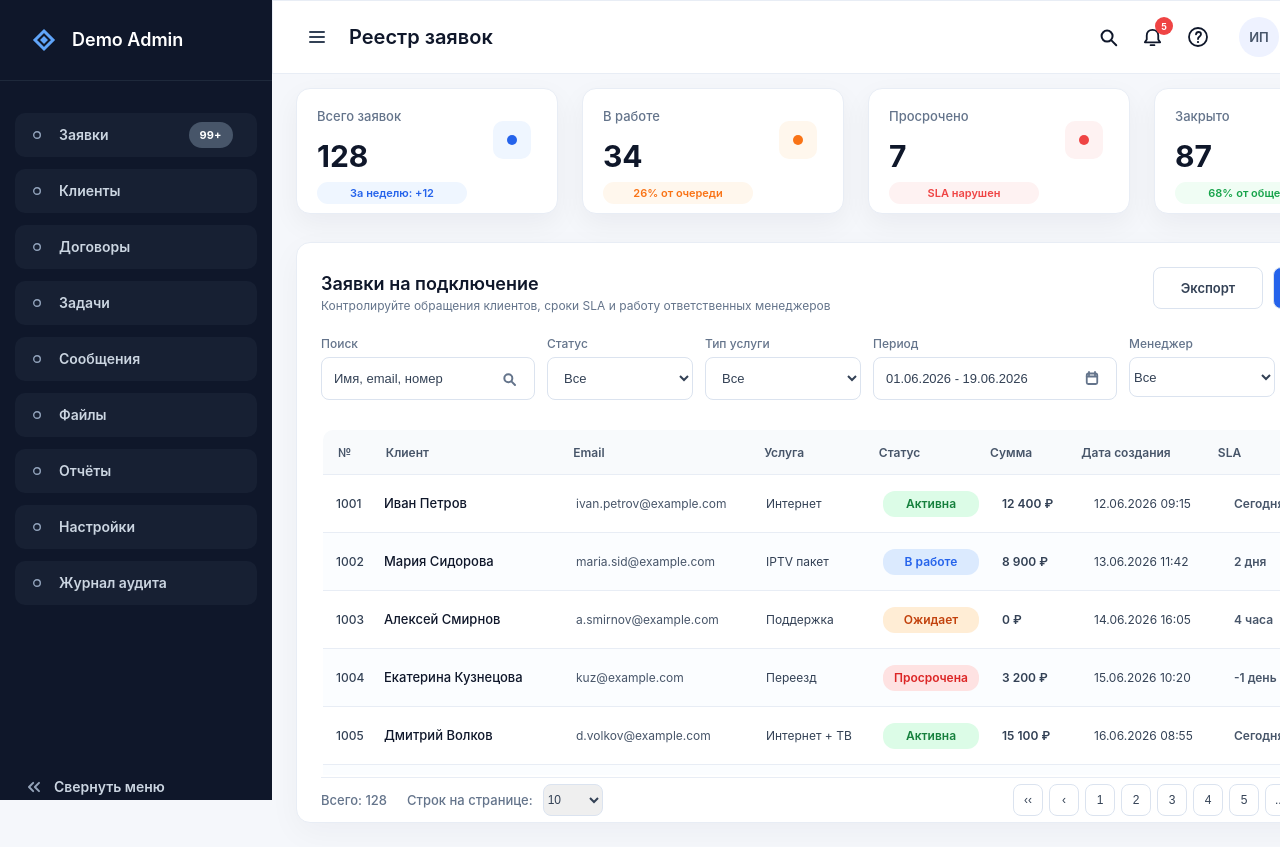
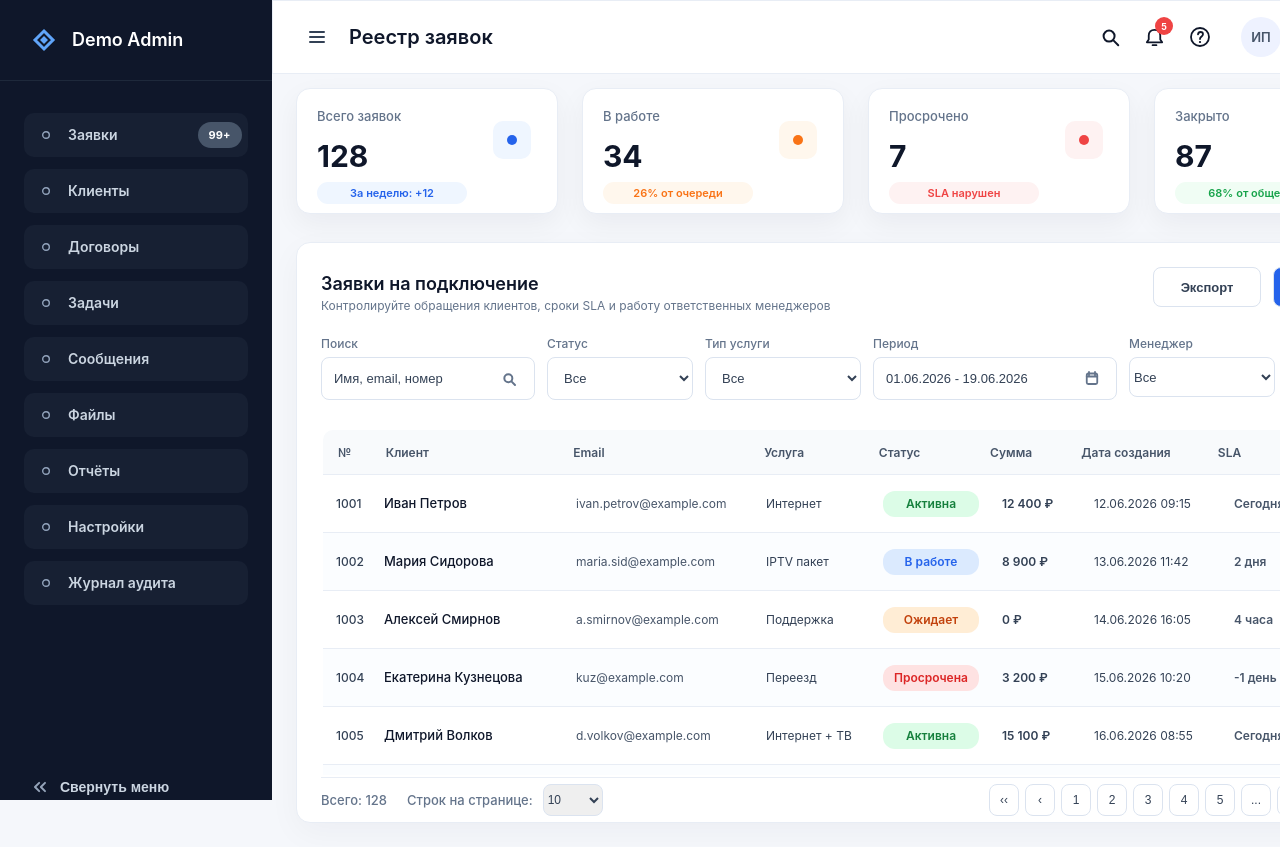
Before and after one commit to xxAksx/Test_task, a plain HTML site: page index.html in a window 1280 px wide. Shown: the top 847 px of the page. Drawn offline with Linux system fonts and the light colour scheme.

Commit message:
add button in main and aside, create wrappers in aside and footer

```diff
--- a/index.html
+++ b/index.html
@@ -23,76 +23,79 @@
             <span>Demo Admin</span>
         </div>
         <nav>
-            <span class="sidebar-item">
+            <button class="sidebar-item">
                 <svg xmlns="http://www.w3.org/2000/svg" width="8" height="8" viewBox="0 0 8 8" fill="none">
                     <circle cx="4" cy="4" r="3.3" stroke="#93A4BD" stroke-width="1.4"/>
                 </svg>
                 Заявки
                 <span class="menu-indicator">99+</span>
-            </span>
-            <span class="sidebar-item">
+            </button>
+            <button class="sidebar-item">
                 <svg xmlns="http://www.w3.org/2000/svg" width="8" height="8" viewBox="0 0 8 8" fill="none">
                     <circle cx="4" cy="4" r="3.3" stroke="#93A4BD" stroke-width="1.4"/>
                 </svg>
                 Клиенты
-            </span>
-            <span class="sidebar-item">
+            </button>
+            <button class="sidebar-item">
                 <svg xmlns="http://www.w3.org/2000/svg" width="8" height="8" viewBox="0 0 8 8" fill="none">
                     <circle cx="4" cy="4" r="3.3" stroke="#93A4BD" stroke-width="1.4"/>
                 </svg>
                 Договоры
-            </span>
-            <span class="sidebar-item">
+            </button>
+            <button class="sidebar-item">
                 <svg xmlns="http://www.w3.org/2000/svg" width="8" height="8" viewBox="0 0 8 8" fill="none">
                     <circle cx="4" cy="4" r="3.3" stroke="#93A4BD" stroke-width="1.4"/>
                 </svg>
                 Задачи
-            </span>
-            <span class="sidebar-item">
+            </button>
+            <button class="sidebar-item">
                 <svg xmlns="http://www.w3.org/2000/svg" width="8" height="8" viewBox="0 0 8 8" fill="none">
                     <circle cx="4" cy="4" r="3.3" stroke="#93A4BD" stroke-width="1.4"/>
                 </svg>
                 Сообщения
-            </span>
-            <span class="sidebar-item">
+            </button>
+            <button class="sidebar-item">
                 <svg xmlns="http://www.w3.org/2000/svg" width="8" height="8" viewBox="0 0 8 8" fill="none">
                     <circle cx="4" cy="4" r="3.3" stroke="#93A4BD" stroke-width="1.4"/>
                 </svg>
                 Файлы
-            </span>
-            <span class="sidebar-item">
+            </button>
+            <button class="sidebar-item">
                 <svg xmlns="http://www.w3.org/2000/svg" width="8" height="8" viewBox="0 0 8 8" fill="none">
                     <circle cx="4" cy="4" r="3.3" stroke="#93A4BD" stroke-width="1.4"/>
                 </svg>
                 Отчёты
-            </span>
-            <span class="sidebar-item">
+            </button>
+            <button class="sidebar-item">
                 <svg xmlns="http://www.w3.org/2000/svg" width="8" height="8" viewBox="0 0 8 8" fill="none">
                     <circle cx="4" cy="4" r="3.3" stroke="#93A4BD" stroke-width="1.4"/>
                 </svg>
                 Настройки
-            </span>
-            <span class="sidebar-item">
+            </button>
+            <button class="sidebar-item">
                 <svg xmlns="http://www.w3.org/2000/svg" width="8" height="8" viewBox="0 0 8 8" fill="none">
                     <circle cx="4" cy="4" r="3.3" stroke="#93A4BD" stroke-width="1.4"/>
                 </svg>
                 Журнал аудита
-            </span>
-            <span class="collapse">
+            </button>
+            <button class="collapse">
                 <svg xmlns="http://www.w3.org/2000/svg" width="20" height="20" viewBox="0 0 20 20" fill="none">
                     <path d="M9.16667 5.83331L5 9.99998L9.16667 14.1666" stroke="#94A3B8" stroke-width="2" stroke-linecap="round" stroke-linejoin="round"/>
                     <path d="M15 5.83331L10.8333 9.99998L15 14.1666" stroke="#94A3B8" stroke-width="2" stroke-linecap="round" stroke-linejoin="round"/>
                 </svg>
                 Свернуть меню
-            </span>
+            </button>
         </nav>
     </aside>
     <div class="content">
         <header>
+            <div class="header-block">
                 <svg class="icons-hover" xmlns="http://www.w3.org/2000/svg" width="24" height="24" viewBox="0 0 24 24" fill="none">
                     <path d="M5 7H19M5 12H19M5 17H19" stroke="#334155" stroke-width="2" stroke-linecap="round"/>
                 </svg>
                 <span class="heading">Реестр заявок</span>
+            </div>
+            <div class="header-block">
                 <span class="icons">
                     <span class="bell">5</span>
                     <svg class="icons-hover" xmlns="http://www.w3.org/2000/svg" width="22" height="22" viewBox="0 0 22 22" fill="none">
@@ -117,6 +120,7 @@
                 <svg class="icons-hover" xmlns="http://www.w3.org/2000/svg" width="18" height="18" viewBox="0 0 18 18" fill="none">
                     <path d="M5.25 7.5L9 11.25L12.75 7.5" stroke="#475569" stroke-width="2" stroke-linecap="round" stroke-linejoin="round"/>
                 </svg>
+            </div>
         </header>
         <main>
             <div class="widget-container">
@@ -167,13 +171,13 @@
                         <span class="main-table-title">Заявки на подключение</span>
                         <span class="main-table-subtitle">Контролируйте обращения клиентов, сроки SLA и работу ответственных менеджеров</span>
                     </div>
-                    <span class="export">Экспорт</span>
-                    <span class="create">
+                    <button class="export">Экспорт</button>
+                    <button class="create">
                         <svg xmlns="http://www.w3.org/2000/svg" width="13" height="13" viewBox="0 0 13 13" fill="none">
                             <path d="M6.25 1V11.5M1 6.25H11.5" stroke="white" stroke-width="2" stroke-linecap="round"/>
                         </svg>
                         Создать
-                    </span>
+                    </button>
                 </div>
                 <div class="table-navigation">
                     <form class="form">
@@ -229,9 +233,9 @@
                             </select>
                         </div>
                     </form>
-                    <div class="table-navigation-element">
+                    <button class="table-navigation-element">
                         <span class="table-navigation-block nav-block6">Сброс</span>
-                    </div>
+                    </button>
                 </div>
                 <table class="table-body">
                     <thead class="table-body-head">
@@ -414,7 +418,7 @@
                         <span>Всего: 128</span>
                         <div class="table-footer">
                             <label for="table-button" class="">Строк на странице:</label>
-                            <select class="count-page">
+                            <select class="count-page hover-style">
                                 <option value="10">10</option>
                                 <option value="11">11</option>
                                 <option value="12">12</option>
--- a/main.css
+++ b/main.css
@@ -9,14 +9,20 @@ header {
     left: 272px;
     display: flex;
     align-items: center;
+    /* justify-content: space-between; */
     width: 100%;
     height: 72px;
     background: #FFF;
     border: 1px solid #E8EDF5;
     padding-left: 32px;
 }
+.header-block {
+    display: flex;
+    align-items: center;
+    /* position: relative; */
+}
 .heading {
-    width: 420px;
+    width: 422px;
     margin-left: 20px;
     color: #0F172A;
     font-size: 20px;
@@ -115,11 +121,6 @@ nav {
     place-items: center;
     gap: 12px;
     padding-top: 32px;
-    color: #CBD5E1;
-    font-size: 14px;
-    font-style: normal;
-    font-weight: 600;
-    line-height: 20px;
 }
 .sidebar-item {
     display: flex;
@@ -130,6 +131,13 @@ nav {
     background: #172033;
     padding-left: 18px;
     gap: 18px;
+    border: none;
+    color: #CBD5E1;
+    font-family: Inter;
+    font-size: 14px;
+    font-style: normal;
+    font-weight: 600;
+    line-height: 20px;
     transition: transform 0.3s ;
 }
 .menu-indicator {
@@ -163,6 +171,13 @@ nav {
     height: 44px;
     border-radius: 10px;
     gap: 10px;
+    color: #CBD5E1;
+    font-size: 14px;
+    font-style: normal;
+    font-weight: 600;
+    line-height: 20px;
+    border: none;
+    background: none;
 }
 .collapse:hover {
     color: #FFF;
@@ -362,6 +377,8 @@ main {
     display: flex;
     flex-direction: column;
     gap: 5px;
+    background: none;
+    border: none;
 }
 .title-navigation {
     display: flex;
@@ -452,10 +469,10 @@ main {
     color: #FFF;
 }
 .hover-style:hover {
-    background: #d8e0d9;
+    background: #e3ebe4;
 }
 .hover-style:focus {
-    background: #d8e0d9;
+    background: #e3ebe4;
 }
 .content-block1 {
     width: 164px;
@@ -682,6 +699,7 @@ main {
     justify-content: space-between;
     height: 44px;
     margin-left: 24px;
+    margin-right: 24px;
     border-top: 1px solid #E8EDF5;
     position: relative;
 }
```
Lines whose indentation alone changed are shown as unchanged.
